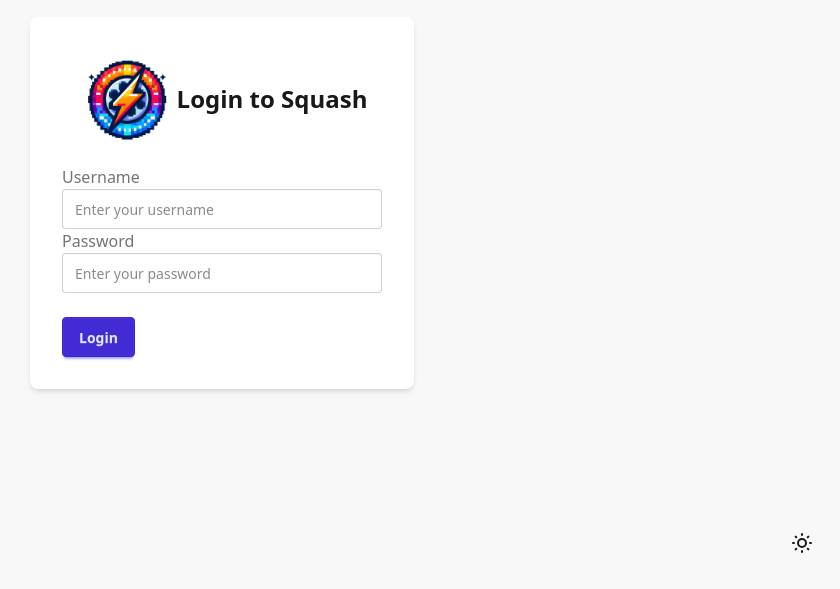
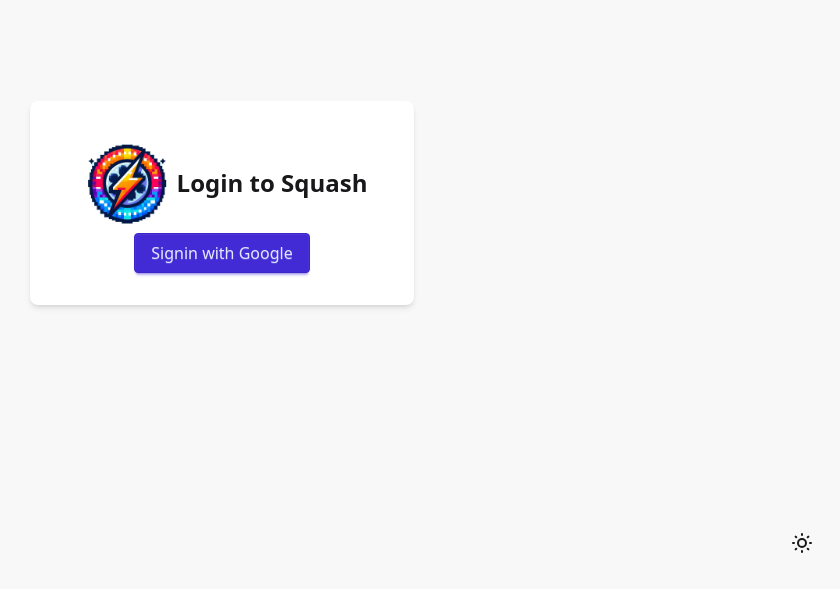
Before and after one commit to MuenYu/Squash, a Next.js app in the folder web-next/: page /login in a window 1280 px wide. Shown: the part 197-786 px from the top of the page, without its empty margins (418-1258 px from the left). Built offline with nearby package versions, Linux system fonts and the light colour scheme.

Commit message:
support google login

```diff
--- a/web-next/package.json
+++ b/web-next/package.json
@@ -13,6 +13,7 @@
     "daisyui": "^5.0.43",
     "luxon": "^3.6.1",
     "next": "15.3.3",
+    "next-auth": "^5.0.0-beta.28",
     "react": "^19.0.0",
     "react-dom": "^19.0.0"
   },
--- /dev/null
+++ b/web-next/src/app/api/auth/[...nextauth]/route.ts
@@ -0,0 +1,2 @@
+import { handlers } from "@/auth" // Referring to the auth.ts we just created
+export const { GET, POST } = handlers
--- a/web-next/src/app/globals.css
+++ b/web-next/src/app/globals.css
@@ -1,2 +1,78 @@
 @import "tailwindcss";
 @plugin "daisyui";
+
+/* 1. Use a more-intuitive box-sizing model */
+*,
+*::before,
+*::after {
+  box-sizing: border-box;
+}
+
+/* 2. Remove default margin */
+* {
+  margin: 0;
+}
+
+/* 3. Enable keyword animations */
+@media (prefers-reduced-motion: no-preference) {
+  html {
+    interpolate-size: allow-keywords;
+  }
+}
+
+body {
+  /* 4. Add accessible line-height */
+  line-height: 1.5;
+  /* 5. Improve text rendering */
+  -webkit-font-smoothing: antialiased;
+}
+
+/* 6. Improve media defaults */
+img,
+picture,
+video,
+canvas,
+svg {
+  display: block;
+  max-width: 100%;
+}
+
+/* 7. Inherit fonts for form controls */
+input,
+button,
+textarea,
+select {
+  font: inherit;
+}
+
+/* 8. Avoid text overflows */
+p,
+h1,
+h2,
+h3,
+h4,
+h5,
+h6 {
+  overflow-wrap: break-word;
+}
+
+/* 9. Improve line wrapping */
+p {
+  text-wrap: pretty;
+}
+h1,
+h2,
+h3,
+h4,
+h5,
+h6 {
+  text-wrap: balance;
+}
+
+/*
+    10. Create a root stacking context
+  */
+#root,
+#__next {
+  isolation: isolate;
+}
--- a/web-next/src/app/login/page.tsx
+++ b/web-next/src/app/login/page.tsx
@@ -2,6 +2,7 @@
 import type { Metadata } from "next";
 import Link from "next/link";
 import Image from "next/image";
+import { signIn } from "@/auth";
 
 export const metadata: Metadata = {
   title: "Login",
@@ -18,29 +19,16 @@
             <h2 className="text-2xl font-bold text-center">Login to Squash</h2>
           </div>
         </Link>
-        <form>
-          <div className="form-control">
-            <label className="label">
-              <span className="label-text">Username</span>
-            </label>
-            <input
-              type="text"
-              placeholder="Enter your username"
-              className="input input-bordered"
-            />
-          </div>
-          <div className="form-control">
-            <label className="label">
-              <span className="label-text">Password</span>
-            </label>
-            <input
-              type="password"
-              placeholder="Enter your password"
-              className="input input-bordered"
-            />
-          </div>
-          <div className="form-control mt-6">
-            <button className="btn btn-primary">Login</button>
+        <form
+          action={async () => {
+            "use server";
+            await signIn("google", {redirectTo: "/panel"});
+          }}
+        >
+          <div className="form-control mt-6 flex justify-center">
+            <button className="btn btn-primary" type="submit">
+              Signin with Google
+            </button>
           </div>
         </form>
       </div>
--- /dev/null
+++ b/web-next/src/auth.ts
@@ -0,0 +1,9 @@
+import NextAuth from "next-auth";
+import Google from "next-auth/providers/google";
+
+export const { handlers, signIn, signOut, auth } = NextAuth({
+  providers: [Google],
+  session: {
+    strategy: "jwt",
+  },
+});
--- /dev/null
+++ b/web-next/src/middleware.ts
@@ -0,0 +1,12 @@
+import { auth } from "@/auth";
+
+export default auth((req) => {
+  if (!req.auth) {
+    const newUrl = new URL("/", req.nextUrl.origin);
+    return Response.redirect(newUrl);
+  }
+});
+
+export const config = {
+  matcher: ["/panel/:path*"],
+};
```
Also changed, not shown: 1 other file (tests, documents, lock files or other folders).
